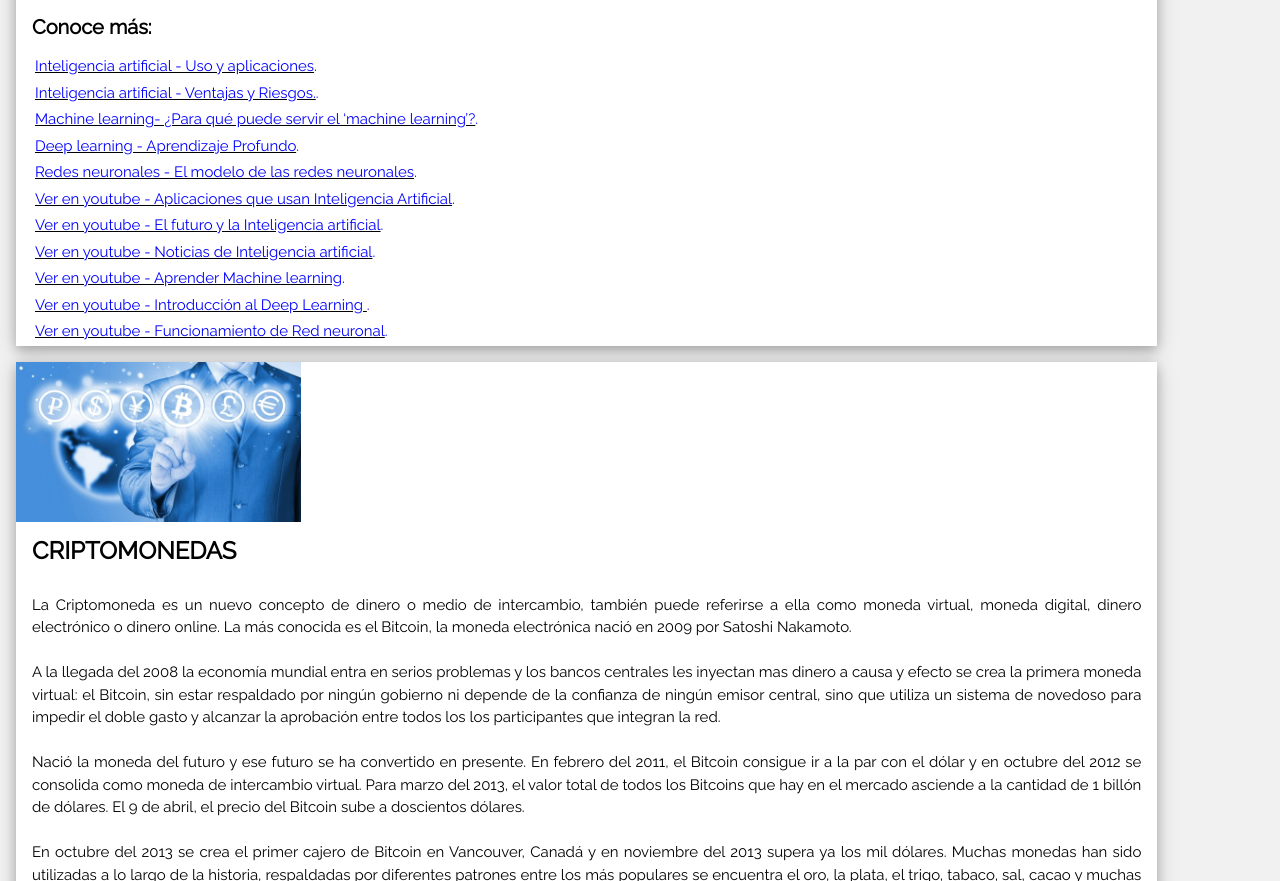
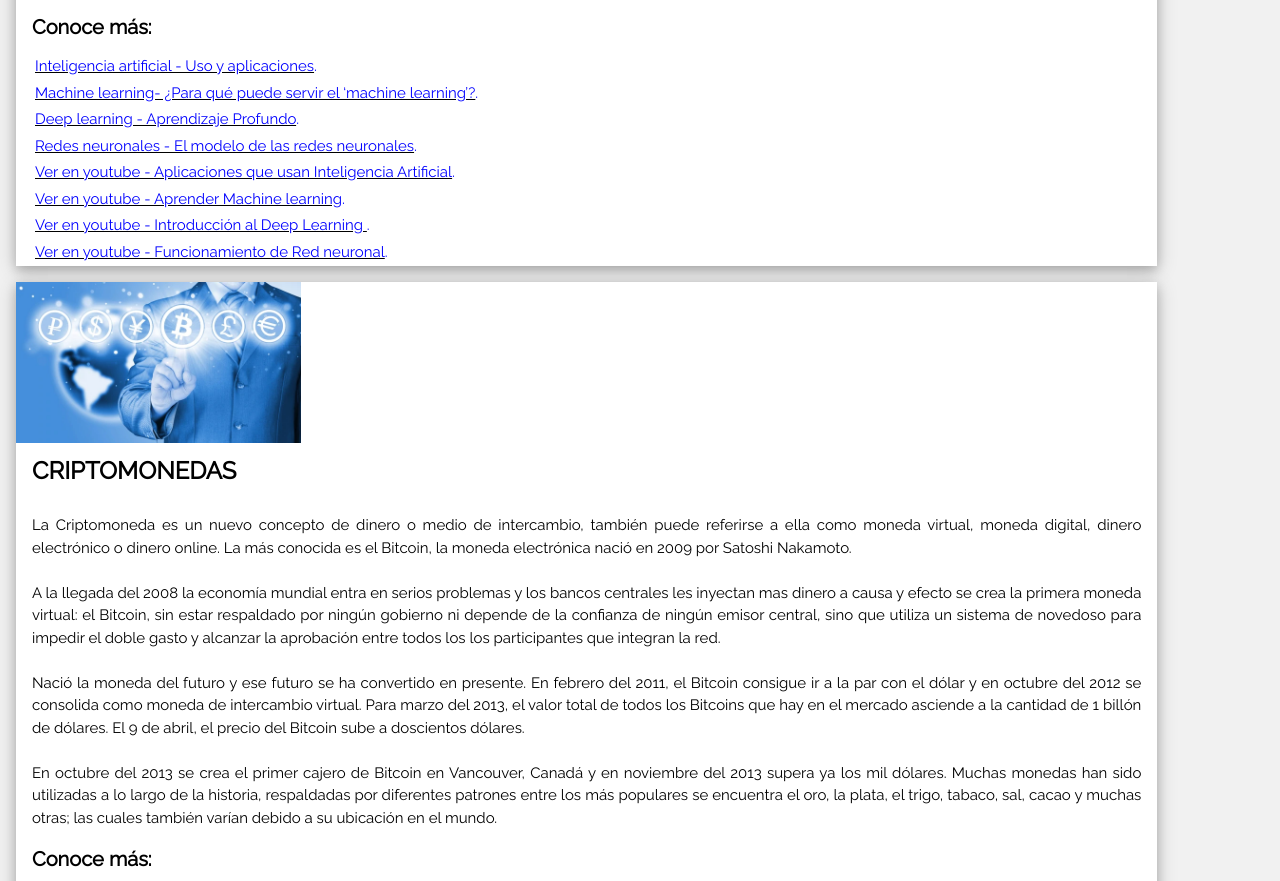
Before and after one commit to JuniorMendez/JuniorMendez.github.io, a plain HTML site: page index.html in a window 1280 px wide. Shown: the part 5106-5987 px from the top of the page. Drawn offline with nearby package versions, Linux system fonts and the light colour scheme.

Commit message:
Update index.html

```diff
--- a/index.html
+++ b/index.html
@@ -166,13 +166,11 @@
              <table class='table table-striped'>
 
             <tr><td><a href="https://www.uv.mx/cienciahombre/revistae/vol17num3/articulos/inteligencia/index.htm" target="blank"><font color=blue>Inteligencia artificial - Uso y aplicaciones</a>.</td></tr>
-            <tr><td><a href="https://www.muyinteresante.es/tecnologia/articulo/ventajas-y-riesgos-de-la-inteligencia-artificial-651449483429" target="blank"><font color=blue>Inteligencia artificial - Ventajas y Riesgos.</a>.</td></tr>
+
             <tr><td><a href="https://retina.elpais.com/retina/2017/10/19/innovacion/1508392516_816211.html" target="blank"><font color=blue>Machine learning- ¿Para qué puede servir el ‘machine learning’?</a>.</td></tr>
             <tr><td><a href="https://searchdatacenter.techtarget.com/es/definicion/Aprendizaje-profundo-deep-learning" target="blank"><font color=blue>Deep learning - Aprendizaje Profundo</a>.</td></tr>
             <tr><td><a href="https://www.ibm.com/support/knowledgecenter/es/SS3RA7_sub/modeler_mainhelp_client_ddita/components/neuralnet/neuralnet_model.html" target="blank"><font color=blue>Redes neuronales - El modelo de las redes neuronales</a>.</td></tr>
             <tr><td><a href="https://www.youtube.com/watch?v=EuIwXQHa5DQ" target="blank"><font color=blue>Ver en youtube - Aplicaciones que usan Inteligencia Artificial</a>.</td></tr>
-            <tr><td><a href="https://www.youtube.com/watch?v=nE9PbynV7A4" target="blank"><font color=blue>Ver en youtube - El futuro y la Inteligencia artificial</a>.</td></tr>
-              <tr><td><a href="https://www.youtube.com/watch?v=oWZuXnrCblc" target="blank"><font color=blue>Ver en youtube - Noticias de Inteligencia artificial</a>.</td></tr>
             <tr><td><a href="https://www.youtube.com/watch?v=7ClLKBUvmRk" target="blank"><font color=blue>Ver en youtube - Aprender Machine learning</a>.</td></tr>
 
             <tr><td><a href="https://www.youtube.com/watch?v=9bgtlvpMOjY" target="blank"><font color=blue>Ver en youtube - Introducción al Deep Learning </a>.</td></tr>
```
